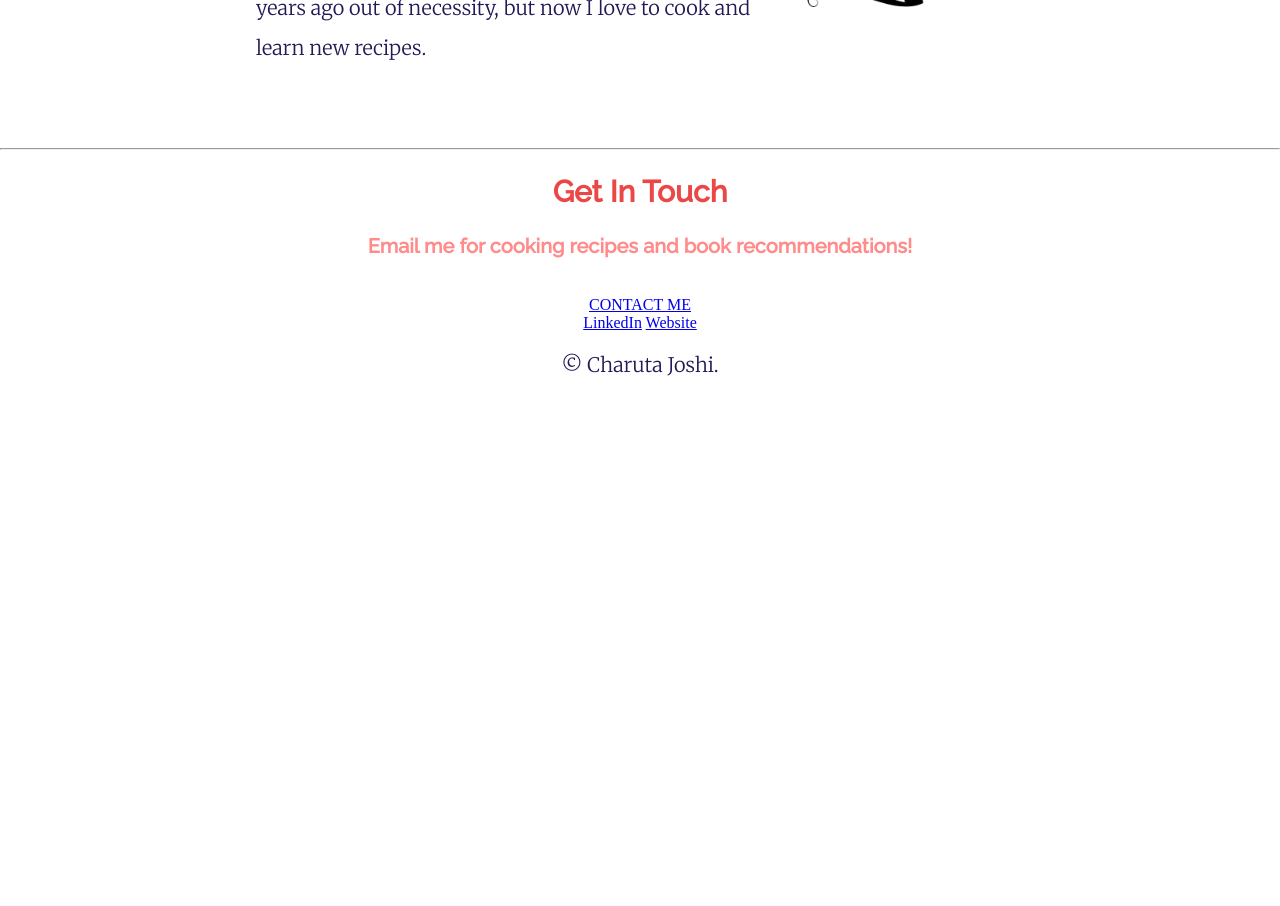
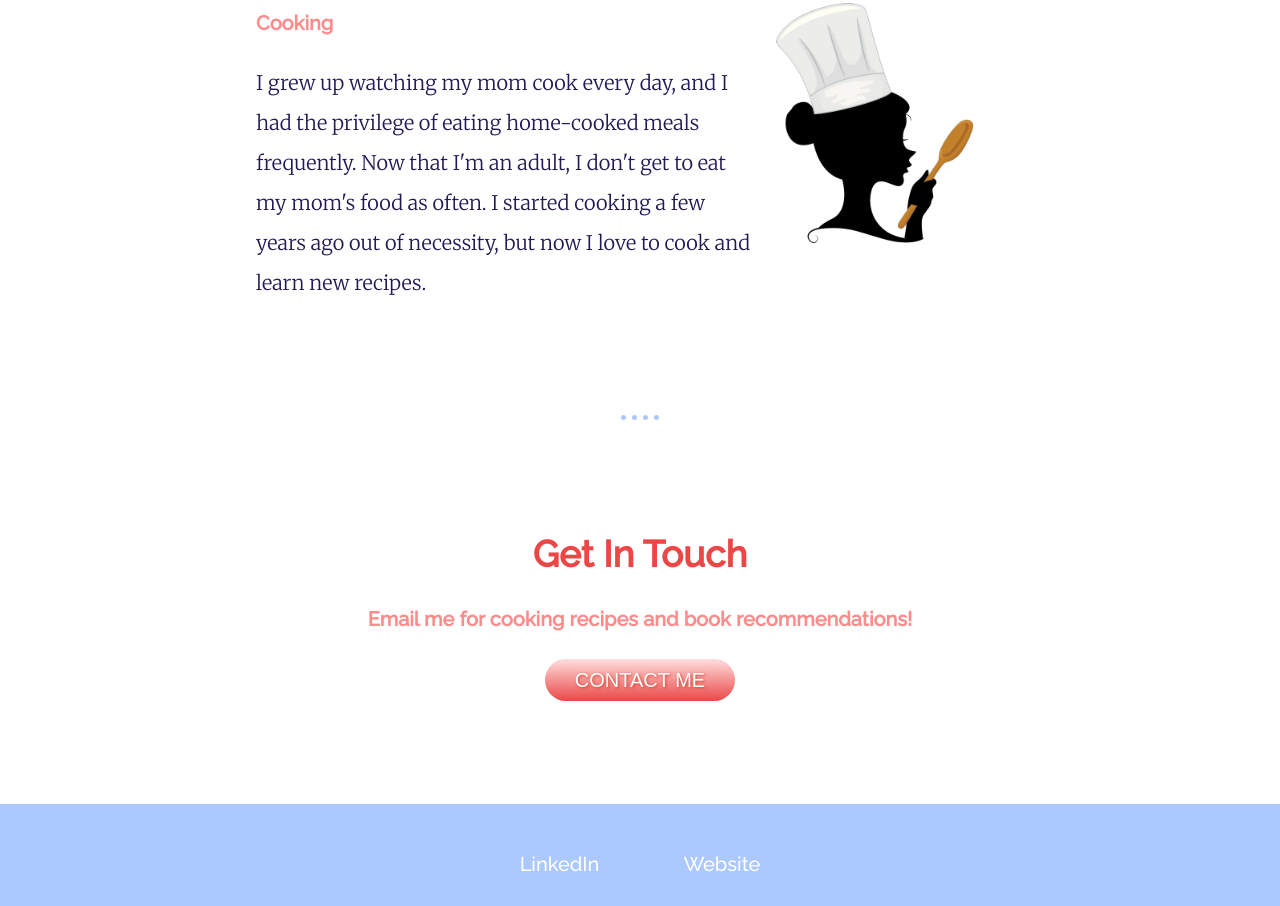
Before and after one commit to charutajoshi/CSS-personal-site, a plain HTML site: page index.html in a window 1280 px wide. Shown: the part 1894-2800 px from the top of the page. Before the commit the page ends 2291 px from the top, so only its background shows below. Drawn offline with Linux system fonts and the light colour scheme; a web font is replaced by a local one.

Commit message:
Add files via upload

```diff
--- a/CSS/styles.css
+++ b/CSS/styles.css
@@ -2,6 +2,14 @@ body {
   margin: 0;
   /*all 4 sides will be set to 0 px*/
   text-align: center;
+}
+
+hr {
+  border-style: none;
+  border-top-style: dotted;
+  border-color: #ABC9FF;
+  border-width: 5px;
+  width:3%;
 }
 
 h1 {
@@ -13,7 +21,7 @@ h1 {
 
 h2 {
   font-family: 'Raleway', sans-serif;
-  font-size: 1.875em;
+  font-size: 2.3em;
   color: #EB4747;
 }
 
@@ -29,14 +37,31 @@ p {
   color: #231955;
 }
 
+a {
+  padding-left: 2em;
+  padding-right: 2em;
+}
+
+a:link {
+  text-decoration: none;
+}
+
+a:visited {
+  text-decoration: none;
+}
+
+a:hover {
+  text-decoration: none;
+}
+
+a:active {
+  text-decoration: none;
+}
+
 .topContainer {
   background-color: #ABC9FF;
   position: relative;
   padding-top: 100px;
-  /*width: 200px;
-  height: 200px;
-  border: solid 10px;
-  padding: 20px;*/
 }
 
 .pro {
@@ -56,9 +81,8 @@ p {
 }
 
 .profile-pic {
-  width: 300px;
+  width: 250px;
   border-radius: 90%;
-  padding-top: 20px;
 }
 
 .prgrmr-customized {
@@ -91,5 +115,59 @@ p {
 
 .profile {
   width: 60%;
-  margin: 20px auto 30px auto;
+  margin: 6em auto 8em auto;
 }
+
+.skills {
+  margin: 7em auto 7em auto;
+}
+
+.contact-me {
+  margin: 7em auto 7em auto;
+}
+
+.bottom-container {
+  background-color: #ABC9FF;
+  position: relative;
+  padding-bottom:2em;
+  padding-top: 3em;
+}
+
+.btn {
+  background: #FFDEDE;
+  background-image: -webkit-linear-gradient(top, #FFDEDE, #EB4747);
+  background-image: -moz-linear-gradient(top, #FFDEDE, #EB4747);
+  background-image: -ms-linear-gradient(top, #FFDEDE, #EB4747);
+  background-image: -o-linear-gradient(top, #FFDEDE, #EB4747);
+  background-image: linear-gradient(to bottom, #FFDEDE, #EB4747);
+  -webkit-border-radius: 28;
+  -moz-border-radius: 28;
+  border-radius: 28px;
+  text-shadow: 1px 1px 3px #d1402a;
+  font-family: Arial;
+  color: #ffffff;
+  font-size: 20px;
+  padding: 10px 30px 10px 30px;
+  text-decoration: none;
+}
+
+.btn:hover {
+  background: #EB4747;
+  background-image: -webkit-linear-gradient(top, #EB4747, #FFDEDE);
+  background-image: -moz-linear-gradient(top, #EB4747, #FFDEDE);
+  background-image: -ms-linear-gradient(top, #EB4747, #FFDEDE);
+  background-image: -o-linear-gradient(top, #EB4747, #FFDEDE);
+  background-image: linear-gradient(to bottom, #EB4747, #FFDEDE);
+  text-decoration: none;
+}
+
+.footer-link {
+  color: white;
+  font-family: 'Raleway', sans-serif;
+  font-size: 1.25em;
+}
+
+.copyright {
+  font-size: .8em;
+  padding-top: 1.25em;
+}
```
